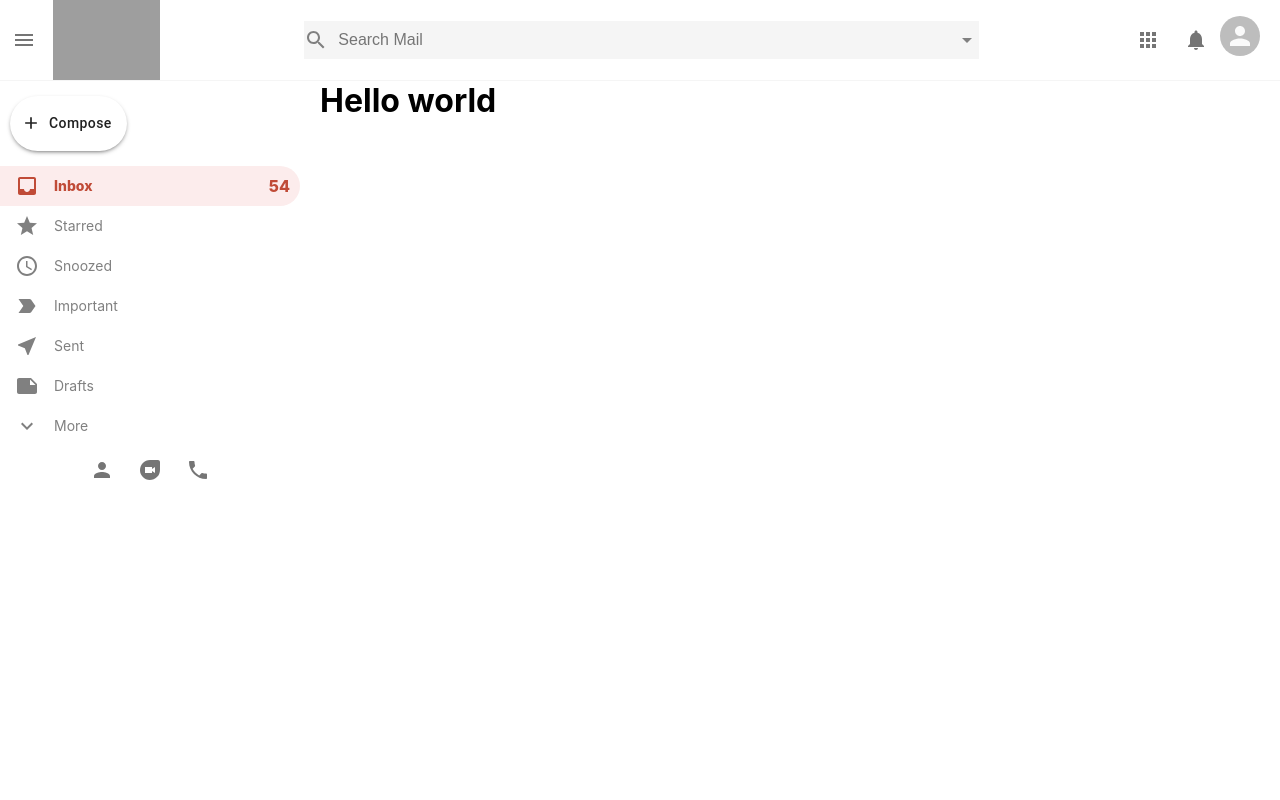
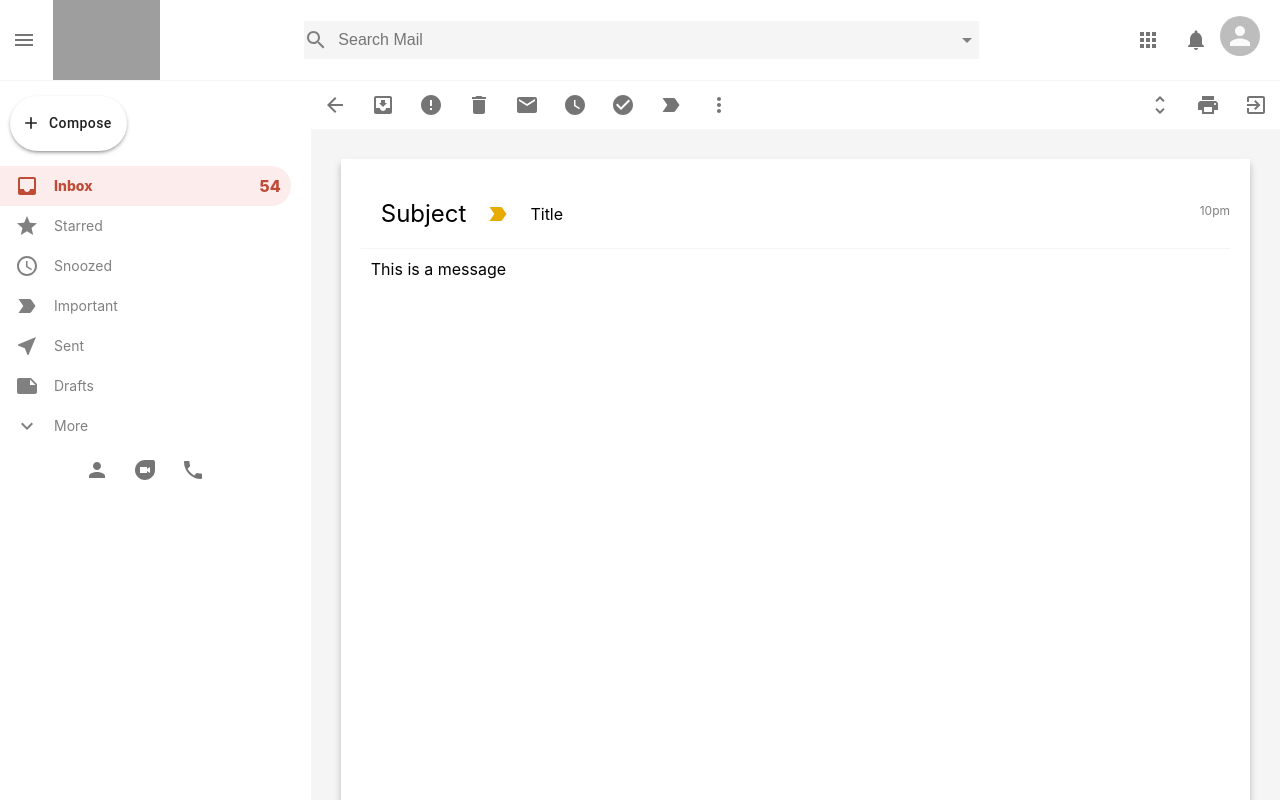
Before and after one commit to g-savitha/Gmail-Clone, a React (Create React App) app: page /mail in a window 1280 px wide. Shown: the top 800 px of the page. Built offline with nearby package versions, Linux system fonts and the light colour scheme; grey boxes are pictures that could not be loaded.

Commit message:
Mail screen

```diff
--- a/src/Mail.css
+++ b/src/Mail.css
@@ -0,0 +1,58 @@
+.mail {
+  flex: 1;
+  background-color: whitesmoke;
+}
+
+.mail__tools {
+  display: flex;
+  justify-content: space-between;
+  background-color: white;
+}
+
+.mail__tools__left {
+  display: flex;
+}
+
+.mail__tools__right {
+  display: flex;
+}
+
+.mail__body {
+  display: flex;
+  flex-direction: column;
+  margin: 30px;
+  background-color: white;
+  padding: 20px;
+  height: 100vh;
+  box-shadow: 0px 5px 7px 0px rgba(0, 0, 0, 0.24);
+}
+
+.mail__body__header {
+  display: flex;
+  align-items: center;
+  border-bottom: 1px solid whitesmoke;
+  padding: 20px;
+  position: relative;
+}
+.mail__important {
+  color: #e8ab02 !important;
+}
+.mail__body__header > h2 {
+  font-weight: 400;
+  margin-right: 20px;
+}
+.mail__body__header > p {
+  margin-left: 20px;
+}
+.mail__time {
+  position: absolute;
+  top: 24px;
+  right: 0;
+  font-size: 12px;
+  color: gray;
+}
+.mail__message > p {
+  padding: 10px;
+  margin-right: 20px;
+  overflow-wrap: break-word;
+}
--- a/src/Mail.js
+++ b/src/Mail.js
@@ -1,9 +1,79 @@
 import React from "react";
+import { useHistory } from "react-router-dom";
+
 import "./Mail.css";
+
+import { IconButton } from "@material-ui/core";
+import ArrowBackIcon from "@material-ui/icons/ArrowBack";
+import MoveToInboxIcon from "@material-ui/icons/MoveToInbox";
+import ErrorIcon from "@material-ui/icons/Error";
+import DeleteIcon from "@material-ui/icons/Delete";
+import EmailIcon from "@material-ui/icons/Email";
+import WatchLaterIcon from "@material-ui/icons/WatchLater";
+import CheckCircleIcon from "@material-ui/icons/CheckCircle";
+import LabelImportantIcon from "@material-ui/icons/LabelImportant";
+import MoreVertIcon from "@material-ui/icons/MoreVert";
+import UnfoldMoreIcon from "@material-ui/icons/UnfoldMore";
+import PrintIcon from "@material-ui/icons/Print";
+import ExitToAppIcon from "@material-ui/icons/ExitToApp";
+
 function Mail() {
+  const history = useHistory();
   return (
     <div className="mail">
-      <h1>Hello world</h1>
+      <div className="mail__tools">
+        <div className="mail__tools__left">
+          <IconButton onClick={() => history.push("/")}>
+            <ArrowBackIcon />
+          </IconButton>
+          <IconButton>
+            <MoveToInboxIcon />
+          </IconButton>
+          <IconButton>
+            <ErrorIcon />
+          </IconButton>
+          <IconButton>
+            <DeleteIcon />
+          </IconButton>
+          <IconButton>
+            <EmailIcon />
+          </IconButton>
+          <IconButton>
+            <WatchLaterIcon />
+          </IconButton>
+          <IconButton>
+            <CheckCircleIcon />
+          </IconButton>
+          <IconButton>
+            <LabelImportantIcon />
+          </IconButton>
+          <IconButton>
+            <MoreVertIcon />
+          </IconButton>
+        </div>
+        <div className="mail__tools__right">
+          <IconButton>
+            <UnfoldMoreIcon />
+          </IconButton>
+          <IconButton>
+            <PrintIcon />
+          </IconButton>
+          <IconButton>
+            <ExitToAppIcon />
+          </IconButton>
+        </div>
+      </div>
+      <div className="mail__body">
+        <div className="mail__body__header">
+          <h2>Subject</h2>
+          <LabelImportantIcon className="mail__important" />
+          <p>Title</p>
+          <p className="mail__time">10pm</p>
+        </div>
+        <div className="mail__message">
+          <p>This is a message</p>
+        </div>
+      </div>
     </div>
   );
 }
--- a/src/app/store.js
+++ b/src/app/store.js
@@ -1,8 +1,8 @@
 import { configureStore } from "@reduxjs/toolkit";
-import counterReducer from "../features/counterSlice";
+import mailReducer from "../features/mailSlice";
 
 export const store = configureStore({
   reducer: {
-    counter: counterReducer,
+    mail: mailReducer,
   },
 });
--- a/src/features/counterSlice.js
+++ /dev/null
@@ -1,73 +0,0 @@
-import { createAsyncThunk, createSlice } from "@reduxjs/toolkit";
-import { fetchCount } from "./counter/counterAPI";
-
-const initialState = {
-  value: 0,
-  status: "idle",
-};
-
-// The function below is called a thunk and allows us to perform async logic. It
-// can be dispatched like a regular action: `dispatch(incrementAsync(10))`. This
-// will call the thunk with the `dispatch` function as the first argument. Async
-// code can then be executed and other actions can be dispatched. Thunks are
-// typically used to make async requests.
-export const incrementAsync = createAsyncThunk(
-  "counter/fetchCount",
-  async (amount) => {
-    const response = await fetchCount(amount);
-    // The value we return becomes the `fulfilled` action payload
-    return response.data;
-  }
-);
-
-export const counterSlice = createSlice({
-  name: "counter",
-  initialState,
-  // The `reducers` field lets us define reducers and generate associated actions
-  reducers: {
-    increment: (state) => {
-      // Redux Toolkit allows us to write "mutating" logic in reducers. It
-      // doesn't actually mutate the state because it uses the Immer library,
-      // which detects changes to a "draft state" and produces a brand new
-      // immutable state based off those changes
-      state.value += 1;
-    },
-    decrement: (state) => {
-      state.value -= 1;
-    },
-    // Use the PayloadAction type to declare the contents of `action.payload`
-    incrementByAmount: (state, action) => {
-      state.value += action.payload;
-    },
-  },
-  // The `extraReducers` field lets the slice handle actions defined elsewhere,
-  // including actions generated by createAsyncThunk or in other slices.
-  extraReducers: (builder) => {
-    builder
-      .addCase(incrementAsync.pending, (state) => {
-        state.status = "loading";
-      })
-      .addCase(incrementAsync.fulfilled, (state, action) => {
-        state.status = "idle";
-        state.value += action.payload;
-      });
-  },
-});
-
-export const { increment, decrement, incrementByAmount } = counterSlice.actions;
-
-// The function below is called a selector and allows us to select a value from
-// the state. Selectors can also be defined inline where they're used instead of
-// in the slice file. For example: `useSelector((state: RootState) => state.counter.value)`
-export const selectCount = (state) => state.counter.value;
-
-// We can also write thunks by hand, which may contain both sync and async logic.
-// Here's an example of conditionally dispatching actions based on current state.
-export const incrementIfOdd = (amount) => (dispatch, getState) => {
-  const currentValue = selectCount(getState());
-  if (currentValue % 2 === 1) {
-    dispatch(incrementByAmount(amount));
-  }
-};
-
-export default counterSlice.reducer;
--- /dev/null
+++ b/src/features/mailSlice.js
@@ -0,0 +1,24 @@
+import { createSlice } from "@reduxjs/toolkit";
+
+const initialState = {
+  sendMessageOpen: false,
+};
+
+export const mailSlice = createSlice({
+  name: "mail",
+  initialState,
+  reducers: {
+    openSendMessage: (state) => {
+      state.sendMessageOpen = true;
+    },
+    closeSendMessage: (state) => {
+      state.sendMessageOpen = false;
+    },
+  },
+});
+
+export const { openSendMessage, closeSendMessage } = mailSlice.actions;
+
+export const selectMail = (state) => state.mail.value;
+
+export default mailSlice.reducer;
```
